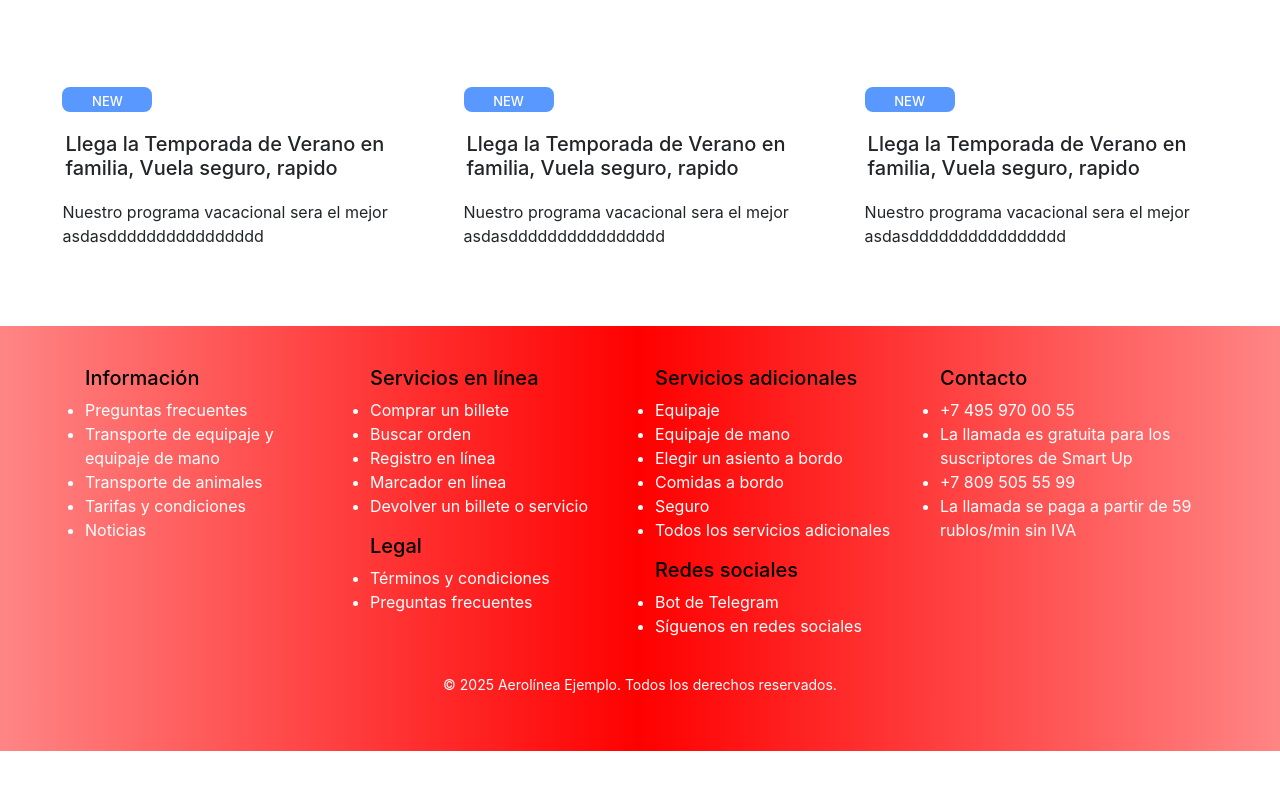
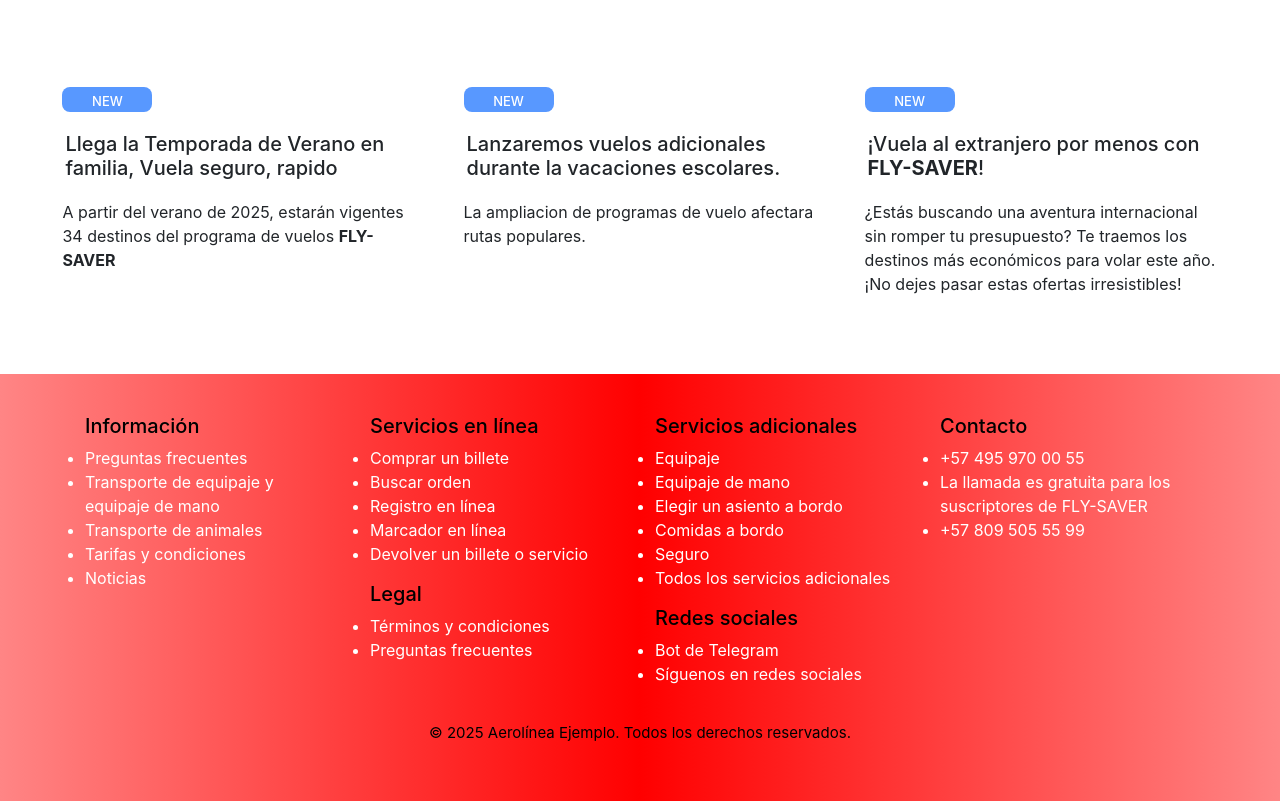
Before and after one commit to brayanEstiben123/Fly-Saver.github.io, a plain HTML site: page Web/index.html in a window 1280 px wide. Shown: the part 3881-4682 px from the top of the page. Before the commit the page ends 4632 px from the top, so only its background shows below. Drawn offline with nearby package versions, Linux system fonts and the light colour scheme; a web font is replaced by a local one.

Commit message:
Descripción de los cambios realizados en Web/index.html

```diff
--- a/Web/index.html
+++ b/Web/index.html
@@ -741,7 +741,7 @@
                     </div>
                     <h5 style="margin-top: 20px; margin-left: 3px;">Llega la Temporada de Verano en familia, Vuela
                         seguro, rapido</h5>
-                    <p style="margin-top: 20px;">Nuestro programa vacacional sera el mejor asdasdddddddddddddddd</p>
+                    <p style="margin-top: 20px;">A partir del verano de 2025, estarán vigentes 34 destinos del programa de vuelos  <strong>FLY-SAVER</strong> </p>
                 </div>
                 <div class="col-4" id="card-new">
                     <div style="display: flex;">
@@ -749,9 +749,8 @@
                             NEW
                         </button>
                     </div>
-                    <h5 style="margin-top: 20px; margin-left: 3px;">Llega la Temporada de Verano en familia, Vuela
-                        seguro, rapido</h5>
-                    <p style="margin-top: 20px;">Nuestro programa vacacional sera el mejor asdasdddddddddddddddd</p>
+                    <h5 style="margin-top: 20px; margin-left: 3px;">Lanzaremos vuelos adicionales durante la vacaciones escolares.</h5>
+                    <p style="margin-top: 20px;">La ampliacion de programas de vuelo afectara rutas populares.</p>
                 </div>
                 <div class="col-4" id="card-new">
                     <div style="display: flex;">
@@ -760,9 +759,8 @@
                         </button>
 
                     </div>
-                    <h5 style="margin-top: 20px; margin-left: 3px;">Llega la Temporada de Verano en familia, Vuela
-                        seguro, rapido</h5>
-                    <p style="margin-top: 20px;">Nuestro programa vacacional sera el mejor asdasdddddddddddddddd</p>
+                    <h5 style="margin-top: 20px; margin-left: 3px;">¡Vuela al extranjero por menos con <strong>FLY-SAVER</strong>!</h5>
+                    <p style="margin-top: 20px;">¿Estás buscando una aventura internacional sin romper tu presupuesto? Te traemos los destinos más económicos para volar este año. ¡No dejes pasar estas ofertas irresistibles!</p>
                 </div>
 
             </div>
@@ -771,7 +769,7 @@
     <footer id="footer"><!--footer-->
         <div class="container">
             <div class="row">
-                <!-- Sección 1: Información General -->
+                <!--Información General -->
                 <div class="col-md-3">
                     <h5 style="color: black;">Información</h5>
                     <ol style="list-style-type: disc; padding: 0;">
@@ -783,7 +781,7 @@
                     </ol>
                 </div>
 
-                <!-- Sección 2: Servicios en Línea -->
+                <!-- Servicios en Línea -->
                 <div class="col-md-3">
                     <h5 style="color: black;">Servicios en línea</h5>
                     <ol style="list-style-type: disc; padding: 0;">
@@ -800,8 +798,7 @@
                     </ol>
                 </div>
 
-                <!-- Sección 3: Servicios Adicionales -->
-                <div class="col-md-3">
+                <div class="col-md-3">  <!-- Servicios Adicionales -->
                     <h5 style="color: black;">Servicios adicionales</h5>
                     <ol style="list-style-type: disc; padding: 0;">
                         <li><a href="#" style="color: white; text-decoration: none;">Equipaje</a></li>
@@ -818,14 +815,14 @@
                     </ol>
                 </div>
 
-                <!-- Sección 4: Contacto y Redes Sociales -->
+                <!-- Contacto y Redes Sociales -->
                 <div class="col-md-3">
                     <h5 style="color: black;">Contacto</h5>
                     <ol style="list-style-type: disc; padding: 0;">
-                        <li><a href="tel:+74959700055" style="color: white; text-decoration: none;">+7 495 970 00 55</a></li>
-                        <li>La llamada es gratuita para los suscriptores de Smart Up</li>
-                        <li><a href="tel:+78095055599" style="color: white; text-decoration: none;">+7 809 505 55 99</a></li>
-                        <li>La llamada se paga a partir de 59 rublos/min sin IVA</li>
+                        <li><a href="tel:+74959700055" style="color: white; text-decoration: none;">+57 495 970 00 55</a></li>
+                        <li>La llamada es gratuita para los suscriptores de FLY-SAVER</li>
+                        <li><a href="tel:+78095055599" style="color: white; text-decoration: none;">+57 809 505 55 99</a></li>
+
                     </ol>
 
 
@@ -835,9 +832,9 @@
             </div>
         </div>
 
-        <!-- Barra de derechos de autor -->
+
         <div style="text-align: center; margin-top: 20px; font-size: 14px;">
-            <p>&copy; 2025 Aerolínea Ejemplo. Todos los derechos reservados.</p>
+            <p style="color: black; font-size: 15px;">&copy; 2025 Aerolínea Ejemplo. Todos los derechos reservados.</p>
         </div>
     </footer>
 
```
